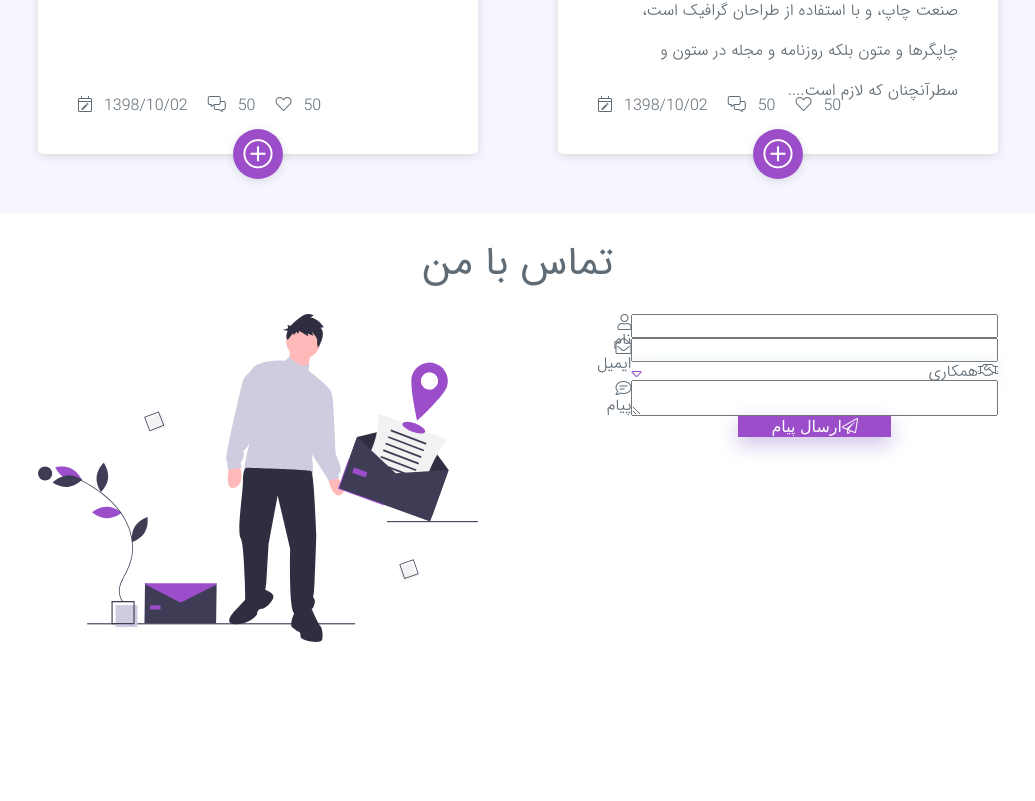
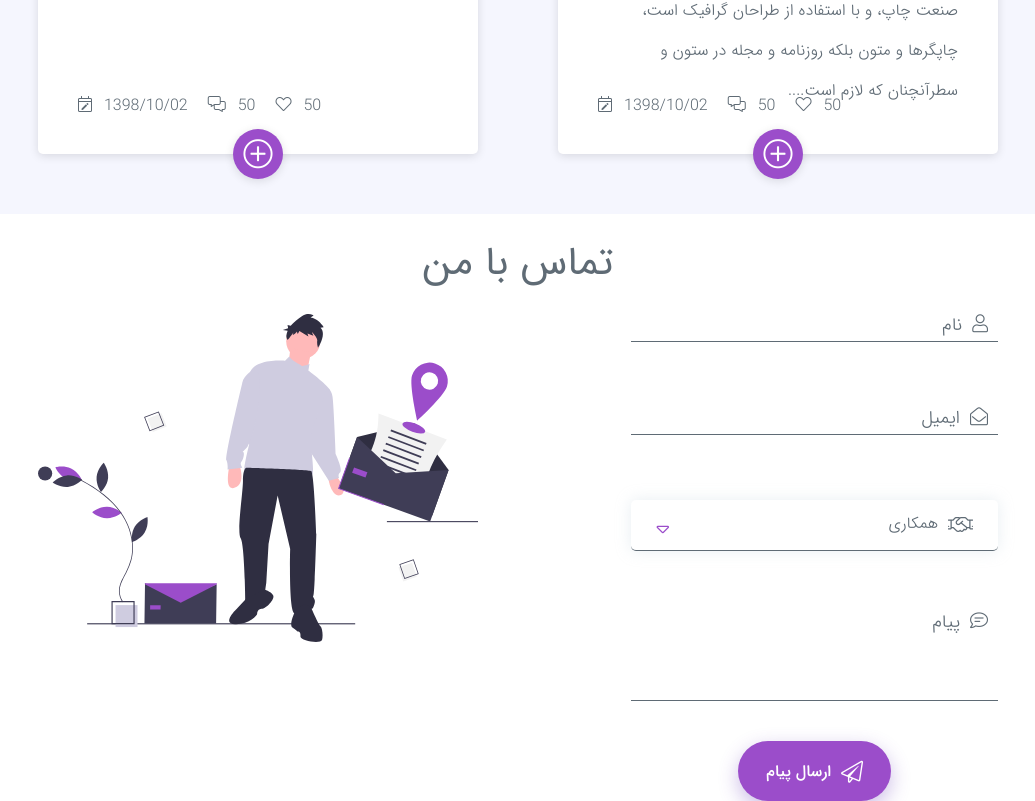
Before and after one commit to nerdpanda-ir/NerdPanda.Me, a React (Create React App) app: page / in a window 1280 px wide. Shown: the part 4248-5049 px from the top of the page, without its empty margins (122-1157 px from the left). Before the commit the page ends 4890 px from the top, so only its background shows below. Built offline with nearby package versions, Linux system fonts and the light colour scheme.

Commit message:
[file]{ContactMe.css}-> create contactMe styles and effects

```diff
--- a/src/css/Page/index/Main/ContactMe/ContactMe.css
+++ b/src/css/Page/index/Main/ContactMe/ContactMe.css
@@ -0,0 +1,118 @@
+#contactMe .inputWrapper
+{
+    margin-bottom: 65px;
+}
+#contactMe .inputWrapper:last-child
+{
+    margin-bottom: 0;
+}
+#contactMe .inputWrapper:nth-last-child(2)
+{
+    margin-bottom: 40px;
+}
+#contactMe input , textarea
+{
+    border: 0;
+    color: var(--color-main) !important;
+    border-bottom: 1px solid var(--color-main);
+    caret-color: var(--color-white);
+    text-indent: 65px;
+    font-family: 'pf-sans-light';
+}
+#contactMe textarea
+{
+    resize: none !important;
+    min-height: 85px;
+}
+#contactMe textarea+label
+{
+    bottom: 70px ;
+}
+#contactMe textarea:focus+label
+{
+    bottom: 100px !important;
+}
+#email
+{
+    text-indent: 85px !important;
+}
+#msg
+{
+    text-indent: 75px !important;
+}
+#contactMe input:focus , #contactMe textarea:focus
+{
+    border-bottom: 1px solid var(--color-secound);
+    text-indent: 10px !important;
+    caret-color: var(--color-main) !important;
+}
+input:focus + label,textarea:focus + label
+{
+    bottom: 35px !important;
+}
+input:focus + label .contactLable , input:focus + label i , textarea:focus + textarea .contactLable , textarea:focus + label i
+{
+    font-size: 16px !important;
+}
+#contactMe label
+{
+    bottom: 8px;
+    right: 10px;
+}
+#contactMe .contactLable
+{
+    margin-right: 10px;
+    font-size: 18px;
+}
+#contactMe label i
+{
+    font-size: 18px ;
+}
+
+
+#optionsWrapper
+{
+    cursor: pointer;
+}
+#optionsWrapper i
+{
+        font-size: 20px;
+        margin-left: 10px;
+        vertical-align: -4px;
+}
+#contactOptionSelect
+{
+    padding: 15px 25px 15px 15px;
+    border-bottom: 1px solid var(--color-main);
+}
+#optionsWrapper i.fa-sort-up {
+    margin-top: 6px;
+}
+ul#contactOptions
+{
+    z-index: 999;
+}
+ul#contactOptions li
+{
+    padding: 13px 25px;
+    transition: padding-right 1s;
+}
+ul#contactOptions li:hover
+{
+    transition: padding-right 1s;
+    color:var(--color-secound);
+    padding-right: 50px !important;
+}
+
+#contactMe form button
+{
+    height: 60px;
+    border: none;
+    border-radius: 60px;
+    font-family: 'pf-sans-medium';
+}
+#contactMe form button i{
+    font-size: 22px;
+    margin-left: 10px;
+    vertical-align: -4px;
+}
```
